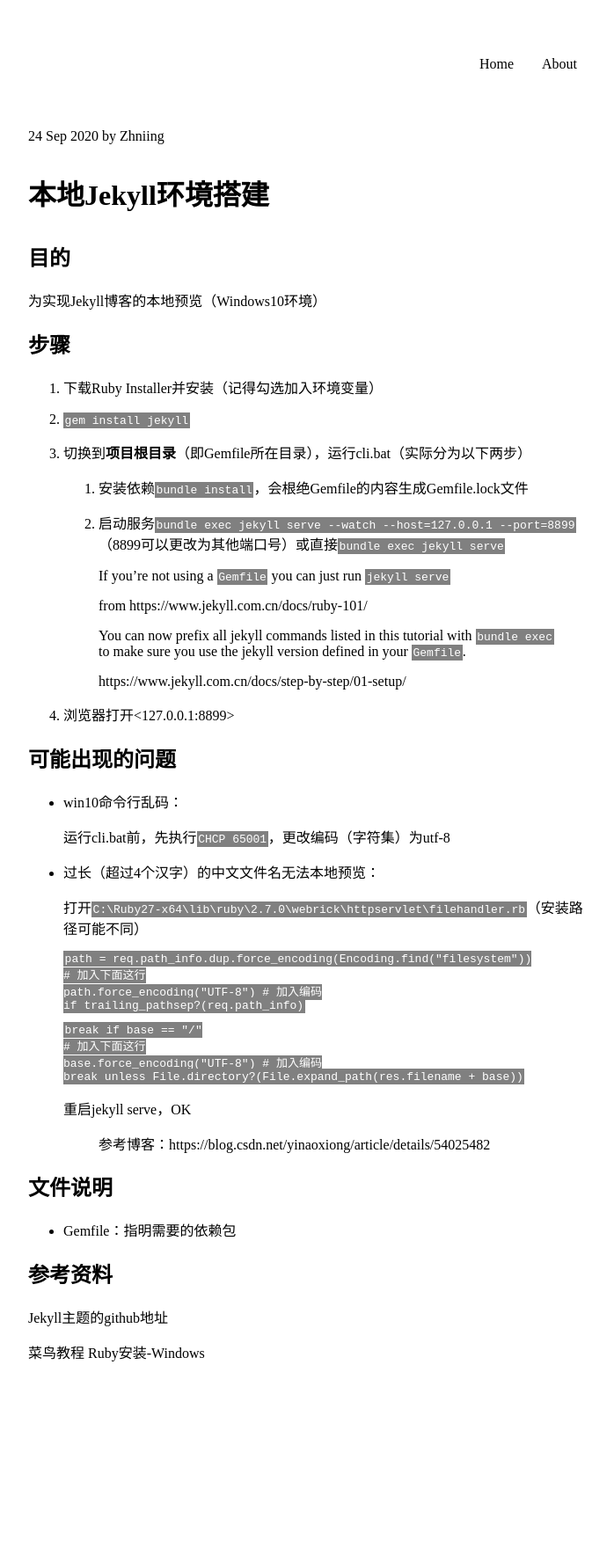
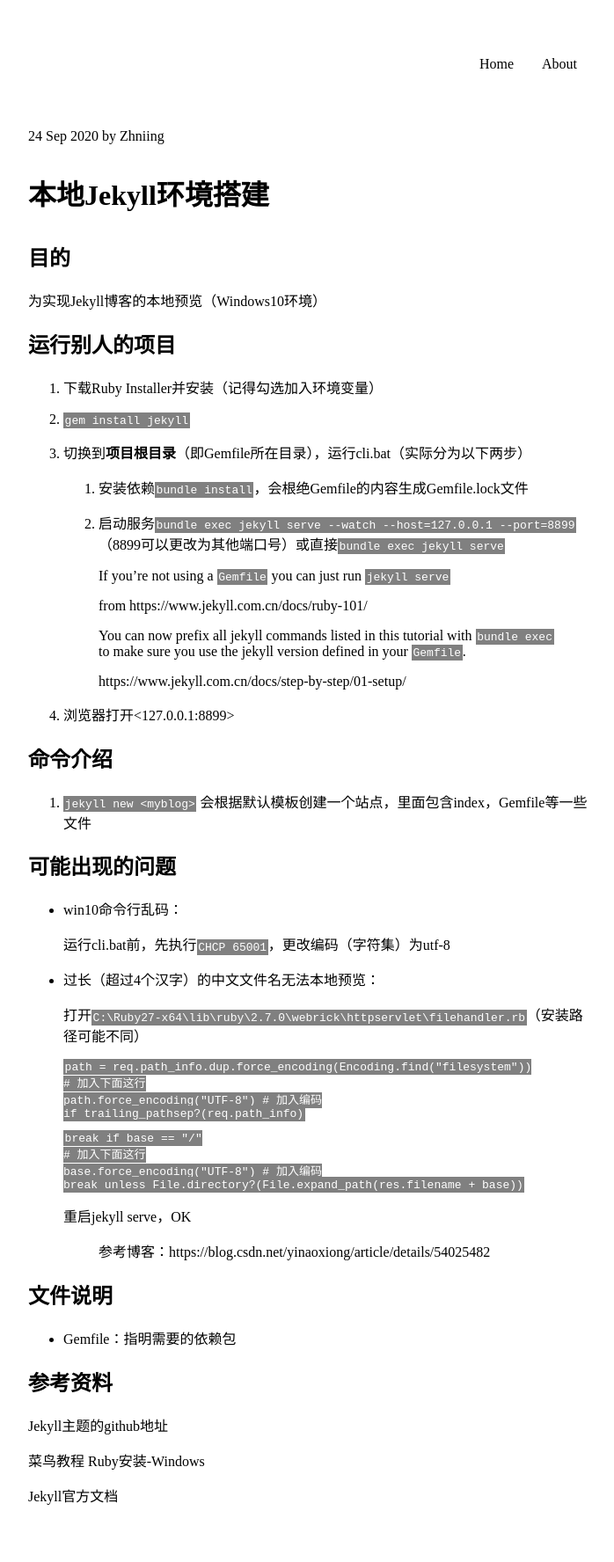
Before and after one commit to Zhniing/zhniing.github.io, a Jekyll site: the page built from _posts/2020-9-24-Jekyll建站.md, in a window 1280 px wide. Shown: the whole page at 88% size, without its empty margins (288-986 px from the left). Built offline with Jekyll 4.4.1, drawn with Linux system fonts in a browser that asks for light colours; before the commit the page ends 1613 px from its top, so only the background shows below that.

Commit message:
update posts

```diff
--- a/_posts/2020-9-24-本地jekyll环境搭建.md
+++ b/_posts/2020-9-24-Jekyll建站.md
@@ -1,6 +1,6 @@
 ---
-title: 本地Jekyll环境搭建
-categories: [建站]
+title: Jekyll建站
+categories: [Jekyll, 建站]
 ---
 
 # 本地Jekyll环境搭建
@@ -9,7 +9,7 @@ categories: [建站]
 
 为实现Jekyll博客的本地预览（Windows10环境）
 
-## 步骤
+## 运行别人的项目
 
 1. 下载[Ruby Installer](https://rubyinstaller.org/downloads/)并安装（记得勾选加入环境变量）
 
@@ -30,6 +30,10 @@ categories: [建站]
    > <https://www.jekyll.com.cn/docs/step-by-step/01-setup/>
 
 5. 浏览器打开<127.0.0.1:8899>
+
+## 命令介绍
+
+1. `jekyll new <myblog>` 会根据默认模板创建一个站点，里面包含index，Gemfile等一些文件
 
 ## 可能出现的问题
 
@@ -68,3 +72,5 @@ categories: [建站]
 [Jekyll主题的github地址](https://github.com/TMaize/tmaize-blog)
 
 [菜鸟教程 Ruby安装-Windows](https://www.runoob.com/ruby/ruby-installation-windows.html)
+
+[Jekyll官方文档](https://www.jekyll.com.cn/docs/)
```
